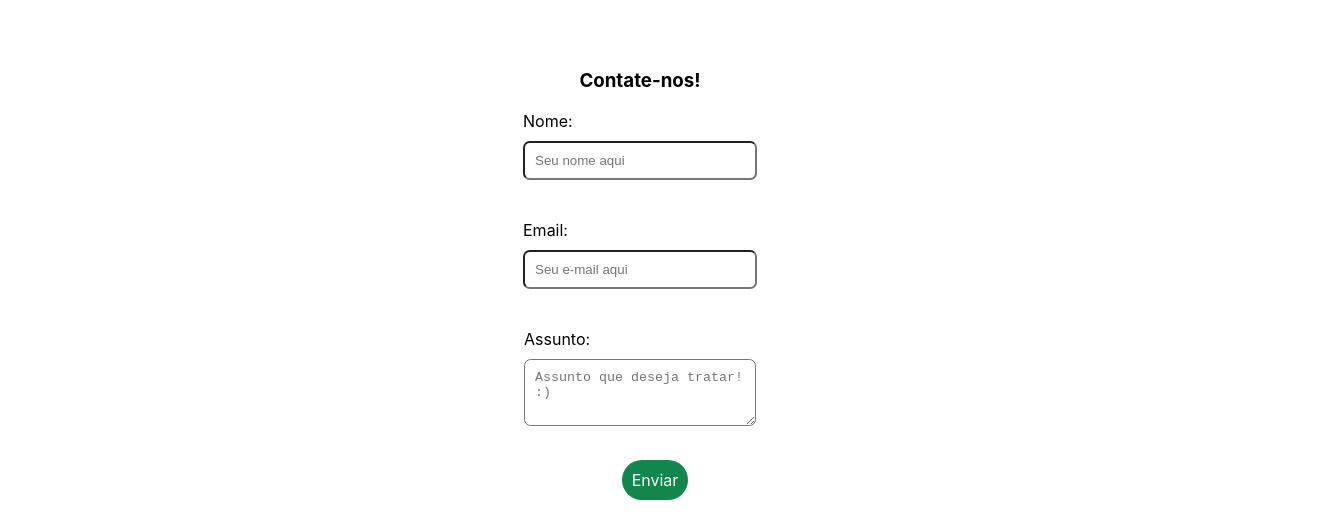
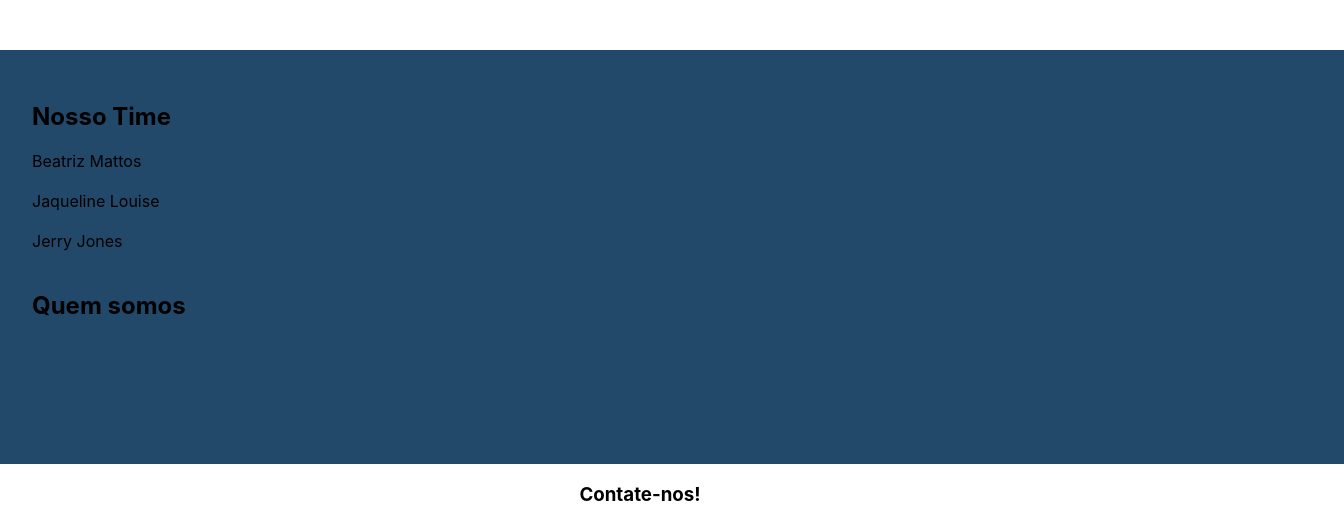
Before and after one commit to future4code/julian-4safe, a plain HTML site: page 4safe/index.html in a window 1280 px wide. Shown: the part 835-1353 px from the top of the page, 1344 px wide, since content can reach past the window. Drawn offline with Linux system fonts and the light colour scheme.

Commit message:
Acrescentando espaço para a seção 2

```diff
--- a/4safe/estilos.css
+++ b/4safe/estilos.css
@@ -138,6 +138,14 @@ section#banner {
 
 /* Fim Produtos */
 
+.secao2 {
+    background-color: #22496A;
+    width: 100%;
+    height: 350px;
+    padding: 2rem;
+}
+
+
 footer {
     left: 0;
     bottom: 0;
--- a/4safe/index.html
+++ b/4safe/index.html
@@ -14,7 +14,6 @@
             <li>
                 <ul class="menuSite">
                     <li><a href="#produtos"><span class="barraMenu">Produtos</span></a></li>
-                    <li><a href="/"><span class="barraMenu">Nosso time</span></a></li>
                     <li><a href="/"><span class="barraMenu">Quem somos</span></a></li>
                     <li><a href="#contato"><span class="barraMenu">Contato</span></a></li>
                 </ul>
@@ -44,6 +43,25 @@
             <div class="produtos">
                 <img src="seguro-celular.jpg" alt="Seguro para o seu celular">
                 <h2>Seguro de Celular</h2>
+            </div>
+        </section>
+
+        <section class="secao2">
+            <div class="nossoTime" id="nosso-time">
+                <h2>Nosso Time</h2>
+                    <p>Beatriz Mattos</p>
+                        <img src="" alt="">
+
+                    <p>Jaqueline Louise</p>
+                        <img src="" alt="">
+
+                    <p>Jerry Jones</p>
+                        <img src="" alt="">
+            </div>
+
+            <div class="quemSomos" id="quem-somos">
+                <h2>Quem somos</h2>
+                <p></p>
             </div>
         </section>
 
```
